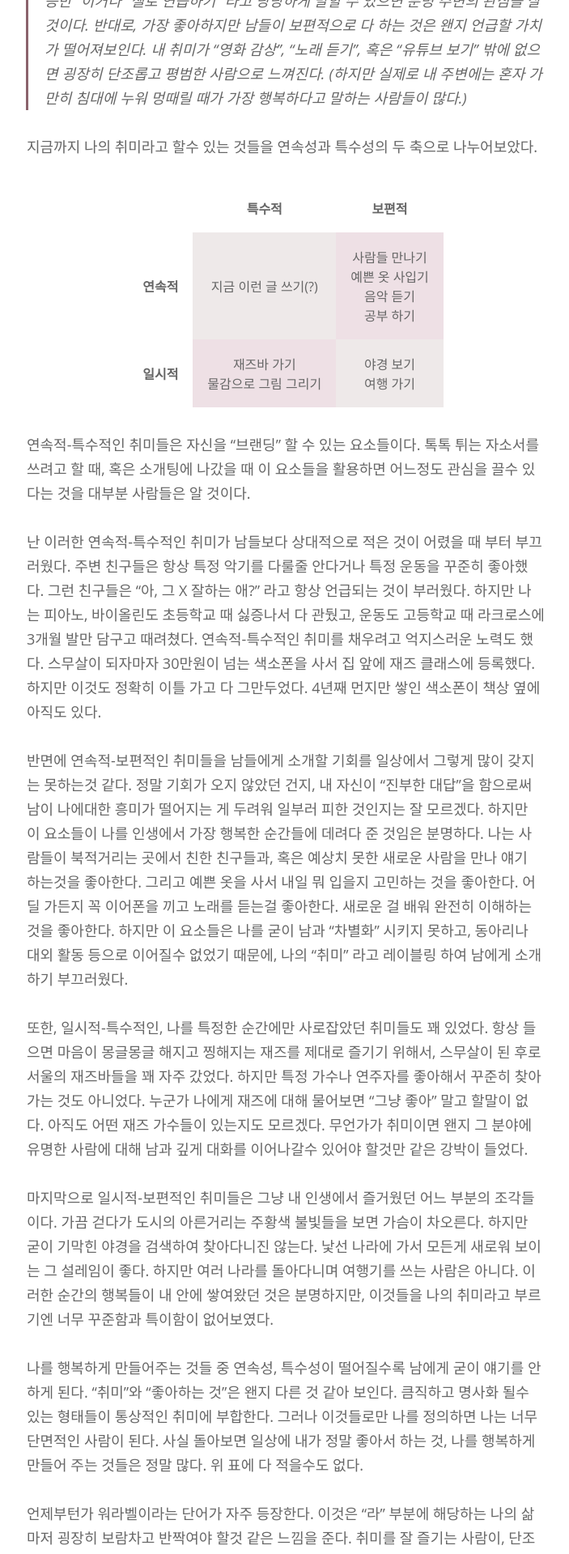
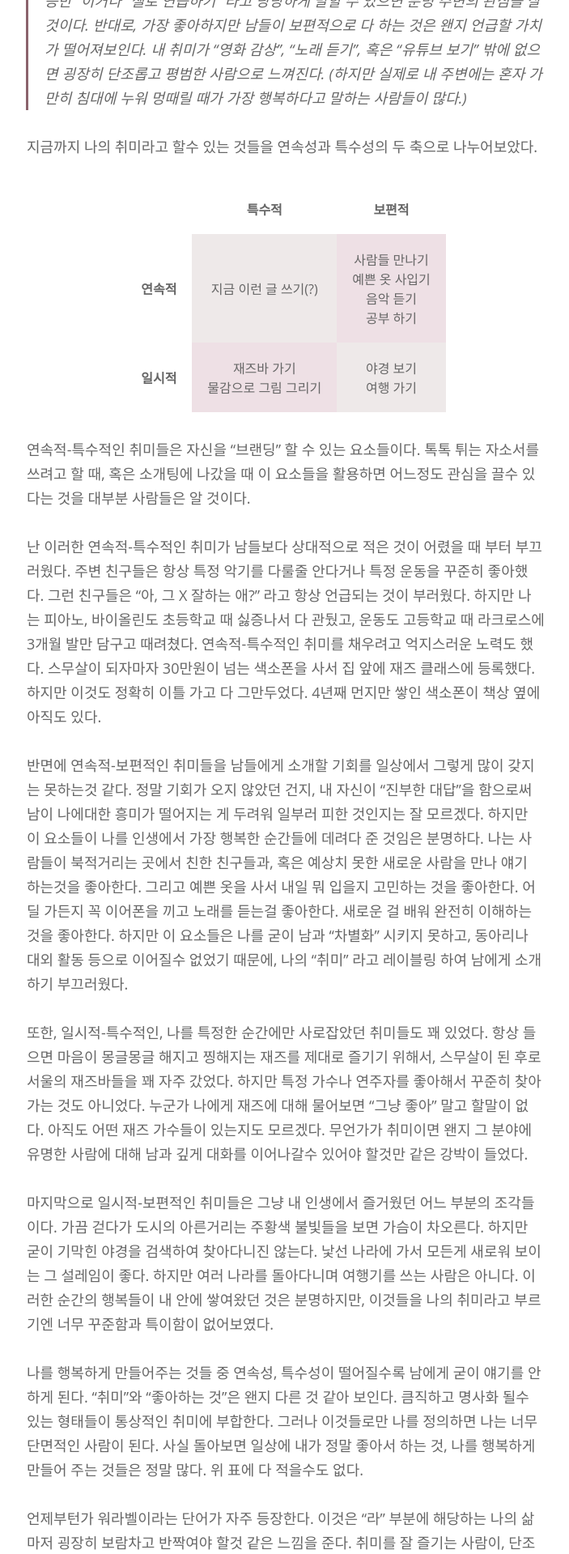
Before and after one commit to minniie/minniie.github.io, a Jekyll site: the page built from _posts/2021-08-05-post4.markdown, in a window 1280 px wide. Shown: the part 1790-3709 px from the top of the page at 81% size, without its empty margins (287-990 px from the left). Built offline with Jekyll 4.4.1, drawn with Linux system fonts in a browser that asks for light colours; nearby versions of some CDN libraries; some web fonts are replaced.

Commit message:
Update main.sass

```diff
--- a/css/main.sass
+++ b/css/main.sass
@@ -39,11 +39,11 @@ table
   border: 1px solid #FFF
   border-collapse: collapse
 th
-  padding: 18px
+  padding: 19px
   text-align: center
   background: #FFF
 td
-  padding: 18px
+  padding: 19px
   text-align: center
 
 tr:nth-child(1) td:first-child
```
